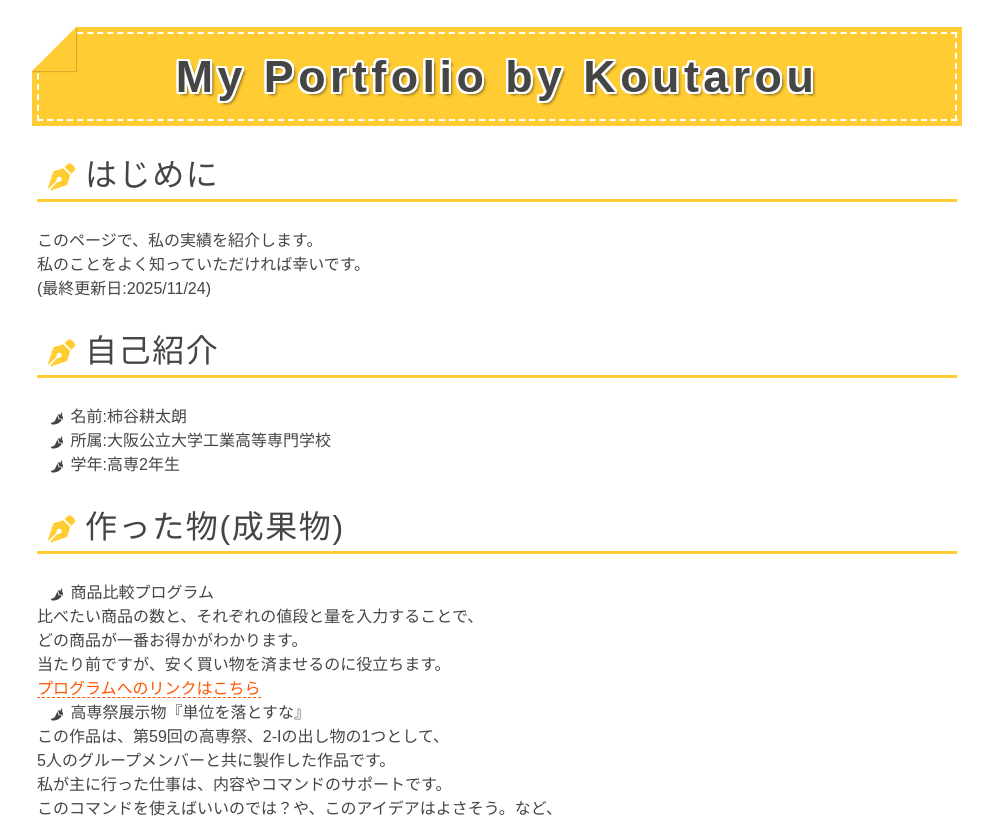
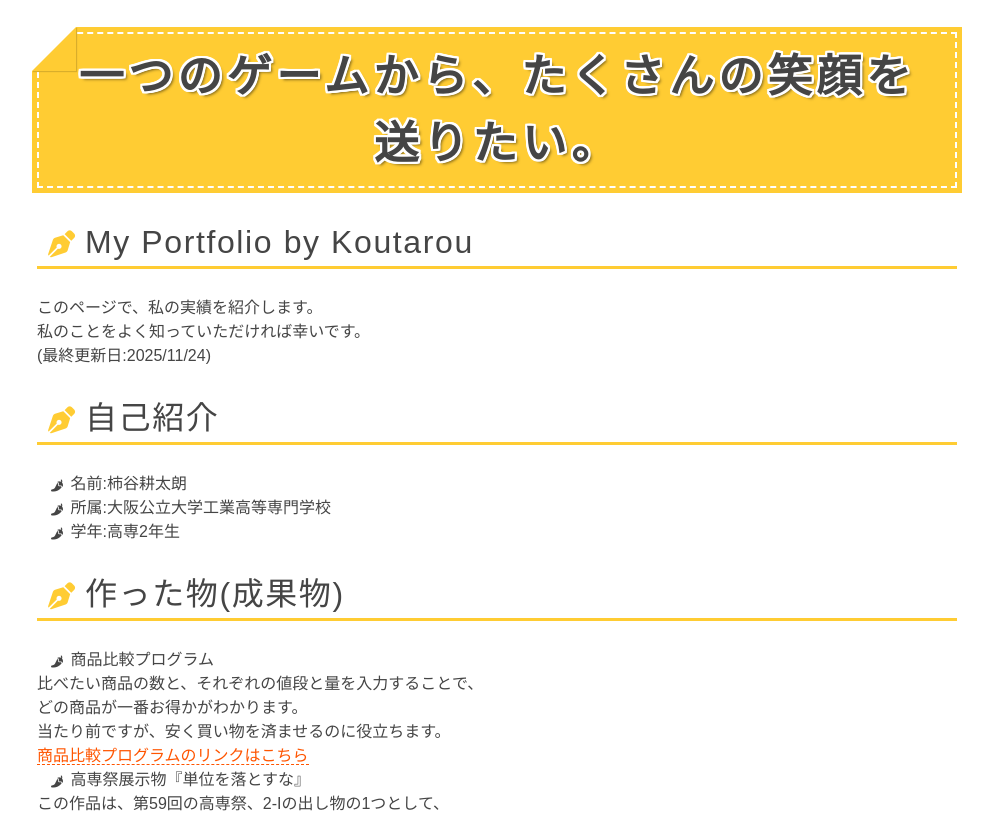
Before and after one commit to KKotaro0840/Portfolio, a plain HTML site: page index.html in a window 1280 px wide. Shown: the top 816 px of the page, without its empty margins (143-1136 px from the left). Drawn offline with Linux system fonts and the light colour scheme; a web font is replaced by a local one.

Commit message:
Update index.html

```diff
--- a/index.html
+++ b/index.html
@@ -17,8 +17,8 @@
 
     <body> <!-- ここから本文開始 -->
 
-        <h1>My Portfolio by Koutarou</h1>
-        <h2>はじめに</h2>
+        <h1>一つのゲームから、たくさんの笑顔を送りたい。</h1>
+        <h2>My Portfolio by Koutarou</h2>
         <p>
             このページで、私の実績を紹介します。<br />
             私のことをよく知っていただければ幸いです。<br />
@@ -39,7 +39,7 @@
             比べたい商品の数と、それぞれの値段と量を入力することで、<br />
             どの商品が一番お得かがわかります。<br />
             当たり前ですが、安く買い物を済ませるのに役立ちます。<br />
-            <a href="https://github.com/KKotaro0840/Portfolio.git">プログラムへのリンクはこちら</a>
+            <a href="https://github.com/KKotaro0840/Portfolio.git">商品比較プログラムのリンクはこちら</a>
             <li>高専祭展示物『単位を落とすな』</li>
             この作品は、第59回の高専祭、2-Iの出し物の1つとして、<br />
             5人のグループメンバーと共に製作した作品です。<br />
@@ -62,9 +62,7 @@
             あと、P符の位置が全然真ん中にならなかったのも反省点ですね。<br />
             割とボロボロな出来栄えですが、今の自分にはこれが限界でした。<br />
             全然学べたことを活かせてないというのは、自分でも歯がゆいものです。<br />
-            いつかこの作品を、ハイクオリティに作り直してみたいと思っています。<br />
-            作り直した際は、ここに追記という形で載せようと思います。<br />
-            <a href="https://github.com/KKotaro0840/Portfolio.git">このプログラムへのリンクもこちら</a><br />
+            <a href="https://github.com/KKotaro0840/Portfolio.git">このゲームのリンクはこちら</a><br />
             <img src="reimu_coin_game.png" alt="作り出したゲーム" width="30%" /><br />
             <img src="reimu_coin_game2.png" alt="作り出したゲーム" width="30%" /><br />
             <img src="reimu_coin_game3.png" alt="作り出したゲーム" width="30%" />
```
